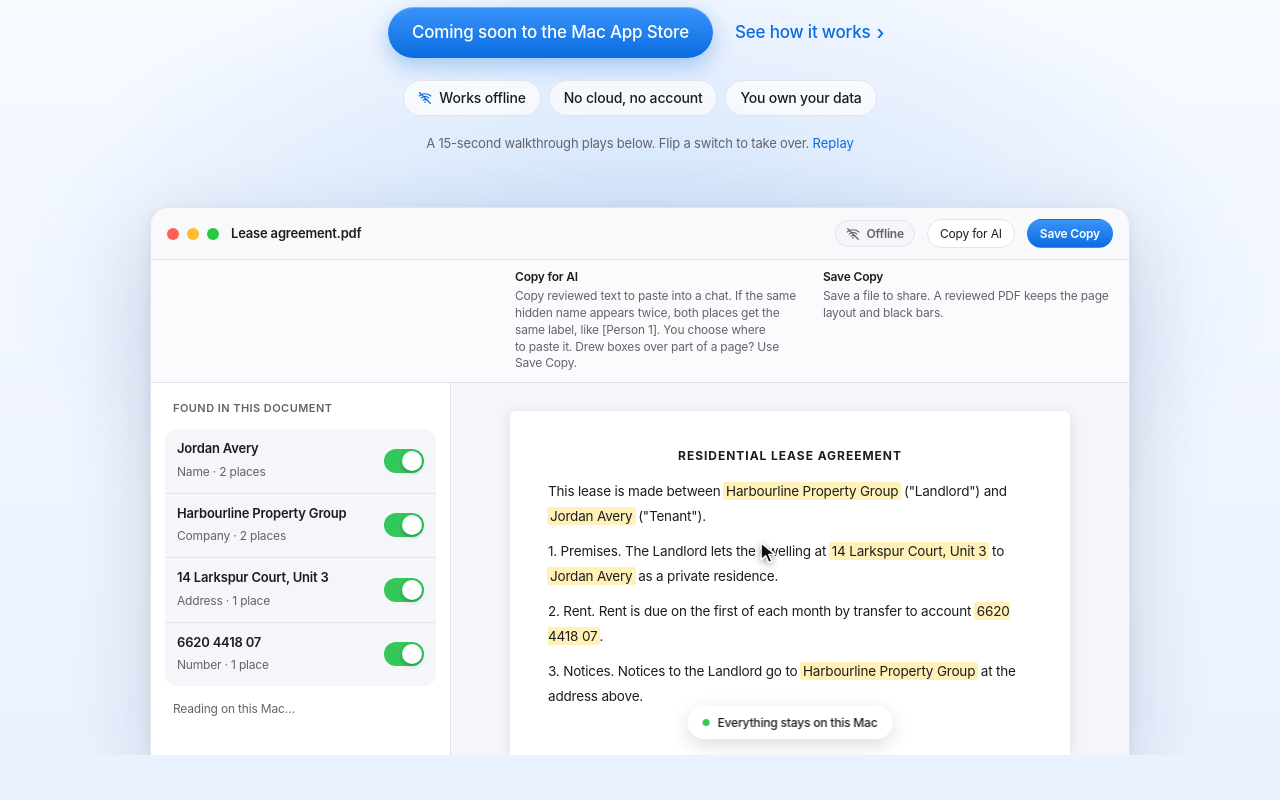
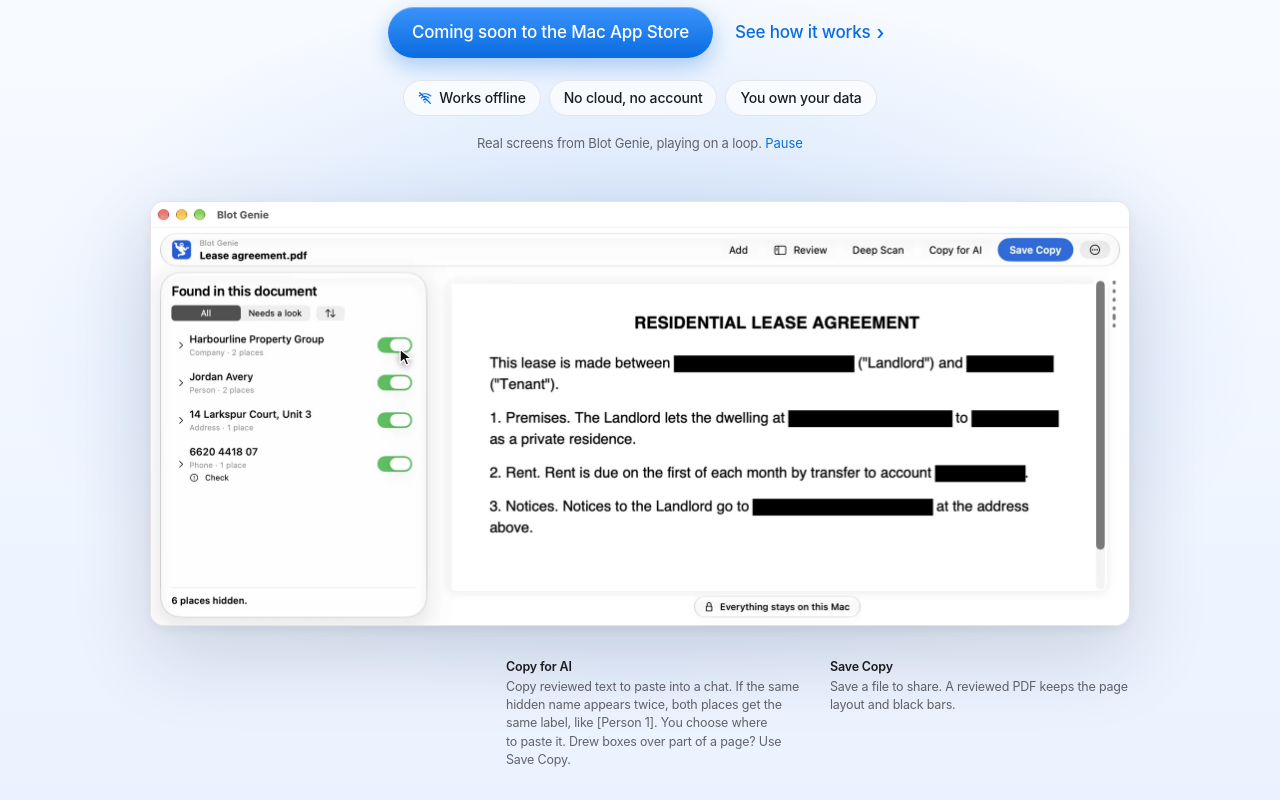
Before and after one commit to xtinctagent/blotgenie-site, a plain HTML site: page index.html in a window 1280 px wide. Shown: the part 520-1320 px from the top of the page. Drawn offline with Linux system fonts and the light colour scheme.

Commit message:
Add files via upload

```diff
--- a/index.html
+++ b/index.html
@@ -66,7 +66,7 @@ section{padding:96px 0}
 .head{display:flex;flex-direction:column;gap:12px;align-items:center;text-align:center;margin-bottom:40px}
 
 /* hero: white fading into the blue wash */
-.hero{overflow:hidden;padding:64px 0 0;text-align:center;background:
+.hero{overflow:hidden;padding:64px 0 72px;text-align:center;background:
   radial-gradient(900px 520px at 50% 62%,var(--glow),transparent 70%),
   radial-gradient(700px 420px at 12% 10%,color-mix(in srgb,var(--accent2) 14%,transparent),transparent 70%),
   linear-gradient(180deg,var(--bg) 0%,var(--wash) 100%)}
@@ -146,9 +146,12 @@ section{padding:96px 0}
 .ready{display:inline-flex;align-items:center;gap:8px;font-size:15px;color:#B4BCCB}
 .ready::before{content:"";width:8px;height:8px;border-radius:50%;background:#34C759;box-shadow:0 0 10px #34C759}
 
-.hints{display:flex;justify-content:flex-end;gap:18px;padding:9px 16px 10px;border-bottom:1px solid var(--line);background:color-mix(in srgb,var(--alt) 40%,var(--surface))}
-.hints p{max-width:290px;font-size:12px;line-height:1.4;color:var(--muted)}
+.hints{display:flex;justify-content:flex-end;gap:24px;width:100%;max-width:980px;margin:14px auto 0;text-align:left}
+.hints p{max-width:300px;font-size:12.5px;line-height:1.45;color:var(--muted)}
 .hints b{display:block;color:var(--ink);font-weight:600;margin-bottom:2px}
+.shots{position:relative;width:100%;max-width:980px;margin:30px auto 0;aspect-ratio:1960/850;border-radius:14px;overflow:hidden;background:#fff;border:1px solid var(--line);box-shadow:var(--shadow)}
+.shot{position:absolute;inset:0;width:100%;height:100%;display:block;opacity:0;transition:opacity .55s ease}
+.shot.on{opacity:1}
 @media (max-width:900px){.hints{flex-direction:column;align-items:stretch}.hints p{max-width:none}}
 
 /* how: wash fading to neutral */
@@ -283,43 +286,17 @@ footer .wrap{display:flex;gap:8px 24px;flex-wrap:wrap;justify-content:space-betw
       <a class="btn link" href="#how">See how it works</a>
     </div>
     <div class="pills"><span><svg width="14" height="14" viewBox="0 0 24 24" aria-hidden="true"><path d="M2 8.5a15 15 0 0 1 20 0M5.5 12a10 10 0 0 1 13 0M9 15.5a5 5 0 0 1 6 0" fill="none" stroke="currentColor" stroke-width="2" stroke-linecap="round"/><circle cx="12" cy="19" r="1.4" fill="currentColor"/><path d="M3 3l18 18" stroke="currentColor" stroke-width="2.2" stroke-linecap="round"/></svg>Works offline</span><span>No cloud, no account</span><span>You own your data</span></div>
-    <p class="fine">A 15-second walkthrough plays below. Flip a switch to take over. <button class="replay" id="replay" type="button">Replay</button></p>
-    <div class="window" id="demo" aria-label="Animated demo: a sample lease being redacted. The switches work.">
+    <p class="fine">Real screens from Blot Genie, playing on a loop. <button class="replay" id="replay" type="button">Pause</button></p>
+    <figure class="shots" id="demo" aria-label="Blot Genie redacting a sample lease: the start screen, the lease with six places hidden, the company shown again, and the saved copy.">
+      <img class="shot on" data-k="load" src="shot-load.webp" width="1960" height="850" alt="Blot Genie start screen: Drop a document here, with a Load Document button.">
+      <img class="shot" data-k="review" src="shot-review.webp" width="1960" height="850" alt="The lease in Blot Genie with four findings listed and six places blacked out." loading="lazy">
+      <img class="shot" data-k="shown" src="shot-shown.webp" width="1960" height="850" alt="The company switch turned off, showing both places it appears, with four places still hidden." loading="lazy">
+      <img class="shot" data-k="saved" src="shot-saved.webp" width="1960" height="850" alt="All six places hidden again and the status reading Saved a redacted copy." loading="lazy">
       <div class="cursor" id="cursor" aria-hidden="true"><svg width="24" height="24" viewBox="0 0 24 24"><path d="M4 2.5v17l4.6-4.2 3 6.9 3.1-1.4-3-6.8H18z" fill="#111" stroke="#fff" stroke-width="1.5" stroke-linejoin="round"/></svg><span class="file"><i></i>Lease agreement.pdf</span></div>
-      <div class="titlebar">
-        <span class="lights" aria-hidden="true"><i></i><i></i><i></i></span>
-        <b>Lease agreement.pdf</b>
-        <span class="offline" title="This demo runs with Wi-Fi off"><svg width="14" height="14" viewBox="0 0 24 24" aria-hidden="true"><path d="M2 8.5a15 15 0 0 1 20 0M5.5 12a10 10 0 0 1 13 0M9 15.5a5 5 0 0 1 6 0" fill="none" stroke="currentColor" stroke-width="2" stroke-linecap="round"/><circle cx="12" cy="19" r="1.4" fill="currentColor"/><path d="M3 3l18 18" stroke="currentColor" stroke-width="2.2" stroke-linecap="round"/></svg>Offline</span>
-        <span class="tool tools-extra">Copy for AI</span>
-        <span class="tool go" id="savebtn">Save Copy</span>
-      </div>
-      <div class="hints">
-        <p><b>Copy for AI</b>Copy reviewed text to paste into a chat. If the same hidden name appears twice, both places get the same label, like [Person 1]. You choose where to paste it. Drew boxes over part of a page? Use Save Copy.</p>
-        <p><b>Save Copy</b>Save a file to share. A reviewed PDF keeps the page layout and black bars.</p>
-      </div>
-      <div class="app">
-        <div class="side">
-          <p class="cap">Found in this document</p>
-          <div class="group">
-            <label class="row"><div><b>Jordan Avery</b><span>Name · 2 places</span></div><input class="sw" type="checkbox" id="sw-name" data-g="name" checked aria-label="Hide the name Jordan Avery"></label>
-            <label class="row"><div><b>Harbourline Property Group</b><span>Company · 2 places</span></div><input class="sw" type="checkbox" id="sw-co" data-g="co" checked aria-label="Hide the company Harbourline Property Group"></label>
-            <label class="row"><div><b>14 Larkspur Court, Unit 3</b><span>Address · 1 place</span></div><input class="sw" type="checkbox" id="sw-addr" data-g="addr" checked aria-label="Hide the address"></label>
-            <label class="row"><div><b>6620 4418 07</b><span>Number · 1 place</span></div><input class="sw" type="checkbox" id="sw-acct" data-g="acct" checked aria-label="Hide the number"></label>
-          </div>
-          <p class="count" id="count" aria-live="polite">6 places hidden. Flip a switch to try it.</p>
-        </div>
-        <div class="canvas">
-          <div class="paper">
-            <strong>RESIDENTIAL LEASE AGREEMENT</strong>
-            <p>This lease is made between <span class="s on" data-g="co">Harbourline Property Group</span> ("Landlord") and <span class="s on" data-g="name">Jordan Avery</span> ("Tenant").</p>
-            <p>1. Premises. The Landlord lets the dwelling at <span class="s on" data-g="addr">14 Larkspur Court, Unit 3</span> to <span class="s on" data-g="name">Jordan Avery</span> as a private residence.</p>
-            <p>2. Rent. Rent is due on the first of each month by transfer to account <span class="s on" data-g="acct">6620 4418 07</span>.</p>
-            <p>3. Notices. Notices to the Landlord go to <span class="s on" data-g="co">Harbourline Property Group</span> at the address above.</p>
-          </div>
-          <div class="drop" aria-hidden="true"><b>Drop a document here</b><span>PDF, Word, Excel, scans and photos</span></div>
-          <span class="capsule" id="capsule">Everything stays on this Mac</span>
-        </div>
-      </div>
+    </figure>
+    <div class="hints">
+      <p><b>Copy for AI</b>Copy reviewed text to paste into a chat. If the same hidden name appears twice, both places get the same label, like [Person 1]. You choose where to paste it. Drew boxes over part of a page? Use Save Copy.</p>
+      <p><b>Save Copy</b>Save a file to share. A reviewed PDF keeps the page layout and black bars.</p>
     </div>
   </div>
 </div>
@@ -485,92 +462,39 @@ footer .wrap{display:flex;gap:8px 24px;flex-wrap:wrap;justify-content:space-betw
 
 <script>
 (function () {
-  var count = document.getElementById('count');
-  function refresh() {
-    var n = document.querySelectorAll('.s.on').length;
-    count.textContent = n === 0 ? 'Nothing hidden.' : n + (n === 1 ? ' place hidden.' : ' places hidden.');
+  // ---- walkthrough over real app screenshots ----
+  var demo = document.getElementById('demo'), cur = document.getElementById('cursor'), btn = document.getElementById('replay');
+  var shots = {};
+  [].forEach.call(demo.querySelectorAll('.shot'), function (img) { shots[img.dataset.k] = img; });
+  var run = 0;
+  function show(k) { for (var x in shots) shots[x].classList.toggle('on', x === k); }
+  function sleep(ms, id) { return new Promise(function (ok, no) { setTimeout(function () { id === run ? ok() : no(); }, ms); }); }
+  function at(fx, fy) { cur.style.transform = 'translate(' + demo.clientWidth * fx + 'px,' + demo.clientHeight * fy + 'px)'; }
+  function tap(id) { cur.classList.add('tap'); return sleep(170, id).then(function () { cur.classList.remove('tap'); }); }
+  function play() {
+    var id = ++run; btn.textContent = 'Pause';
+    show('load'); cur.style.transition = 'none'; at(0.93, 0.08); cur.classList.add('drag');
+    cur.getBoundingClientRect(); cur.style.transition = ''; cur.style.opacity = 1;
+    sleep(700, id)
+    .then(function () { at(0.5, 0.55); return sleep(1200, id); })
+    .then(function () { return tap(id); })
+    .then(function () { cur.classList.remove('drag'); show('review'); return sleep(1700, id); })
+    .then(function () { at(0.249, 0.338); return sleep(1100, id); })            // company switch
+    .then(function () { return tap(id); })
+    .then(function () { show('shown'); return sleep(2300, id); })
+    .then(function () { return tap(id); })
+    .then(function () { show('review'); return sleep(900, id); })
+    .then(function () { at(0.904, 0.113); return sleep(1100, id); })            // Save Copy
+    .then(function () { return tap(id); })
+    .then(function () { show('saved'); return sleep(2900, id); })
+    .then(function () { cur.style.opacity = 0; return sleep(700, id); })
+    .then(play).catch(function () {});
   }
-  document.querySelectorAll('.sw').forEach(function (sw) {
-    sw.addEventListener('change', function () {
-      document.querySelectorAll('.s[data-g="' + sw.dataset.g + '"]').forEach(function (el) {
-        el.classList.toggle('on', sw.checked);
-      });
-      refresh();
-    });
-  });
-  // ---- animated walkthrough ----
-  var demo = document.getElementById('demo'), cur = document.getElementById('cursor'),
-      cap = document.getElementById('capsule'), save = document.getElementById('savebtn'),
-      rows = [].slice.call(demo.querySelectorAll('.row')), groups = ['name', 'co', 'addr', 'acct'],
-      runId = 0, CAP = cap.textContent;
-  function spans(g) { return [].slice.call(demo.querySelectorAll('.s[data-g="' + g + '"]')); }
-  function sleep(ms, id) { return new Promise(function (ok, no) { setTimeout(function () { id === runId ? ok() : no(); }, ms); }); }
-  function at(el, fx, fy) {
-    var w = demo.getBoundingClientRect(), r = el.getBoundingClientRect();
-    cur.style.transform = 'translate(' + (r.left - w.left + r.width * fx) + 'px,' + (r.top - w.top + r.height * fy) + 'px)';
-  }
-  function tap(id) { cur.classList.add('tap'); return sleep(160, id).then(function () { cur.classList.remove('tap'); }); }
-  function setSwitch(g, on) {
-    var sw = demo.querySelector('.sw[data-g="' + g + '"]');
-    sw.checked = on; sw.dispatchEvent(new Event('change'));
-  }
-  function settle() { // the finished, fully interactive state
-    demo.removeAttribute('data-stage'); cur.style.opacity = 0; cur.classList.remove('drag');
-    cap.textContent = CAP; cap.classList.remove('saved'); save.classList.remove('tap');
-    rows.forEach(function (r) { r.classList.remove('hide'); });
-    groups.forEach(function (g) {
-      var on = demo.querySelector('.sw[data-g="' + g + '"]').checked;
-      spans(g).forEach(function (el) { el.classList.remove('plain'); el.classList.toggle('on', on); });
-    });
-    refresh();
-  }
-  function play() {
-    var id = ++runId, canvas = demo.querySelector('.canvas');
-    // opening state: empty window waiting for a file
-    demo.setAttribute('data-stage', 'drop');
-    cap.textContent = CAP; cap.classList.remove('saved');
-    rows.forEach(function (r) { r.classList.add('hide'); });
-    groups.forEach(function (g) {
-      demo.querySelector('.sw[data-g="' + g + '"]').checked = true;
-      spans(g).forEach(function (el) { el.classList.add('plain'); el.classList.remove('on'); });
-    });
-    count.textContent = 'Waiting for a document.';
-    cur.style.transition = 'none'; at(demo, 0.9, 0.02); cur.classList.add('drag');
-    cur.getBoundingClientRect(); cur.style.transition = ''; cur.style.opacity = 1;
-    sleep(700, id).then(function () { at(canvas, 0.45, 0.42); return sleep(1150, id); })
-    .then(function () { return tap(id); })
-    .then(function () { cur.classList.remove('drag'); demo.setAttribute('data-stage', 'scan'); count.textContent = 'Reading on this Mac…'; return sleep(1400, id); })
-    .then(function () { // findings appear one by one
-      demo.setAttribute('data-stage', 'review');
-      return groups.reduce(function (p, g, i) {
-        return p.then(function () { rows[i].classList.remove('hide'); spans(g).forEach(function (el) { el.classList.remove('plain'); }); return sleep(330, id); });
-      }, Promise.resolve());
-    })
-    .then(function () { return sleep(450, id); })
-    .then(function () { // and are blacked out
-      return groups.reduce(function (p, g) {
-        return p.then(function () { spans(g).forEach(function (el) { el.classList.add('on'); }); refresh(); return sleep(240, id); });
-      }, Promise.resolve());
-    })
-    .then(function () { return sleep(700, id); })
-    .then(function () { at(demo.querySelector('.sw[data-g="co"]'), 0.5, 0.5); return sleep(1050, id); })
-    .then(function () { return tap(id); })
-    .then(function () { setSwitch('co', false); return sleep(1500, id); })
-    .then(function () { return tap(id); })
-    .then(function () { setSwitch('co', true); return sleep(800, id); })
-    .then(function () { at(save, 0.5, 0.55); return sleep(1050, id); })
-    .then(function () { save.classList.add('tap'); return tap(id); })
-    .then(function () { save.classList.remove('tap'); cap.textContent = 'Saved a redacted copy'; cap.classList.add('saved'); return sleep(2600, id); })
-    .then(function () { cur.style.opacity = 0; return sleep(700, id); })
-    .then(function () { play(); })
-    .catch(function () {});
-  }
-  function stop() { runId++; settle(); }
-  demo.addEventListener('pointerdown', function (e) { if (e.isTrusted) stop(); }, true);
-  demo.addEventListener('keydown', function (e) { if (e.isTrusted) stop(); }, true);
-  document.getElementById('replay').addEventListener('click', play);
+  function pause() { run++; btn.textContent = 'Play'; cur.style.opacity = 0; cur.classList.remove('drag'); }
+  btn.addEventListener('click', function () { btn.textContent === 'Pause' ? pause() : play(); });
   var calm = window.matchMedia && window.matchMedia('(prefers-reduced-motion: reduce)').matches;
-  if (!calm && 'IntersectionObserver' in window) {
+  if (calm) { show('review'); btn.textContent = 'Play'; }
+  else if ('IntersectionObserver' in window) {
     var started = false;
     new IntersectionObserver(function (es) {
       es.forEach(function (e) { if (e.isIntersecting && !started) { started = true; play(); } });
```
Also changed, not shown: shot-load.webp (added), shot-review.webp (added), shot-saved.webp (added), shot-shown.webp (added).
